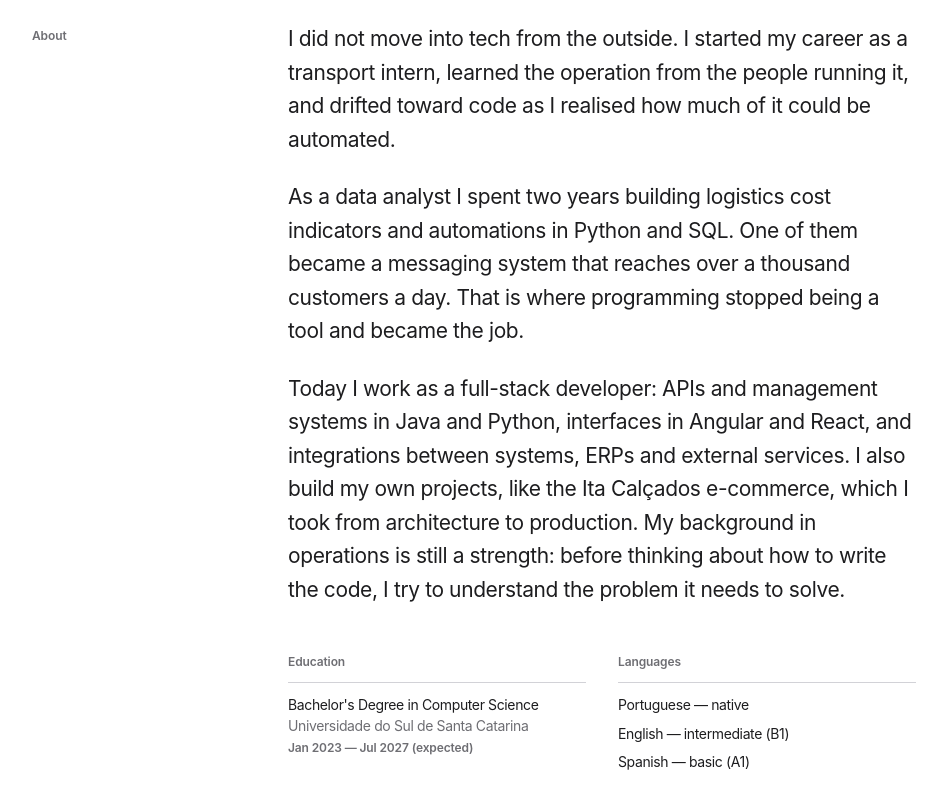
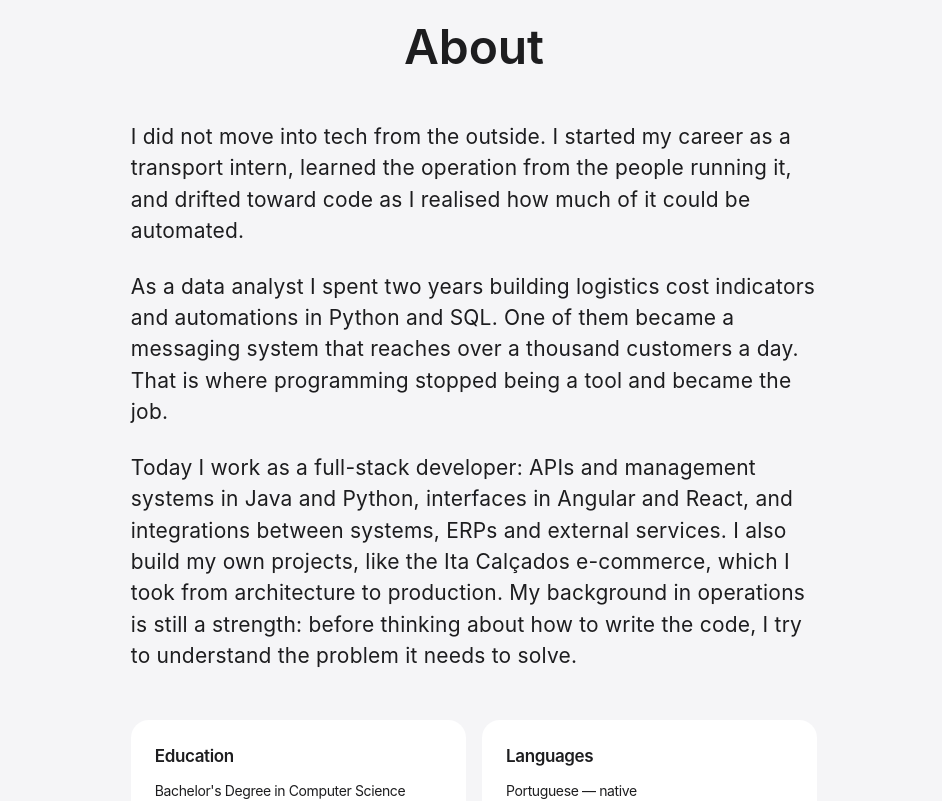
Before and after one commit to joaopedroldavid-del/my-portfolio, an Angular app: page /en in a window 1280 px wide. Shown: the part 760-1561 px from the top of the page, without its empty margins (166-1108 px from the left). Built offline with nearby package versions, Linux system fonts and the light colour scheme; no server answers.

Commit message:
FIX: seção Sobre em faixa com cards de formação e idiomas

```diff
--- a/src/app/sections/about/about.scss
+++ b/src/app/sections/about/about.scss
@@ -1,30 +1,18 @@
 @use 'mixins' as m;
 
 .ab {
-  @include m.container;
-  padding-block: var(--section-y);
-  border-top: 1px solid var(--border);
+  @include m.tile(var(--surface));
 }
 
-// Rótulo da seção à esquerda, conteúdo à direita — estrutura editorial que se
-// repete em todas as seções e é o que dá ritmo à página.
 .ab__grid {
+  @include m.container;
   display: grid;
-  gap: var(--sp-6);
-  // Sem isto o rótulo da seção estica por toda a altura da linha do grid.
-  align-items: start;
-
-  @include m.bp(lg) {
-    grid-template-columns: 12rem 1fr;
-    gap: var(--sp-16);
-  }
+  justify-items: center;
+  gap: var(--sp-12);
 }
 
 .ab__heading {
-  @include m.label;
-  color: var(--muted);
-  // Alinha com a primeira linha do corpo em telas grandes.
-  padding-top: 0.4rem;
+  @include m.section-title;
 }
 
 .ab__body {
@@ -33,7 +21,8 @@
 
 .ab__p {
   font-size: var(--text-lead);
-  line-height: 1.6;
+  line-height: 1.5;
+  letter-spacing: 0.011em;
 
   + .ab__p {
     margin-top: var(--sp-6);
@@ -43,18 +32,22 @@
 .ab__meta {
   margin-top: var(--sp-12);
   display: grid;
-  gap: var(--sp-8);
+  gap: var(--sp-4);
 
   @include m.bp(md) {
     grid-template-columns: 1fr 1fr;
   }
 }
 
+.ab__item {
+  padding: var(--sp-6);
+  background: var(--bg);
+  border-radius: var(--radius-lg);
+}
+
 .ab__item dt {
-  @include m.label;
-  color: var(--muted);
-  padding-bottom: var(--sp-3);
-  border-bottom: 1px solid var(--border);
+  font-size: var(--text-body);
+  font-weight: 600;
   margin-bottom: var(--sp-3);
 }
 
@@ -62,7 +55,7 @@
   font-size: var(--text-sm);
 
   + dd {
-    margin-top: var(--sp-2);
+    margin-top: var(--sp-3);
   }
 }
 
@@ -79,10 +72,6 @@
 
 .ab__when {
   @include m.label;
+  font-weight: 400;
   margin-top: var(--sp-1);
 }
-
-.ab__expected {
-  text-transform: none;
-  letter-spacing: 0;
-}
```
